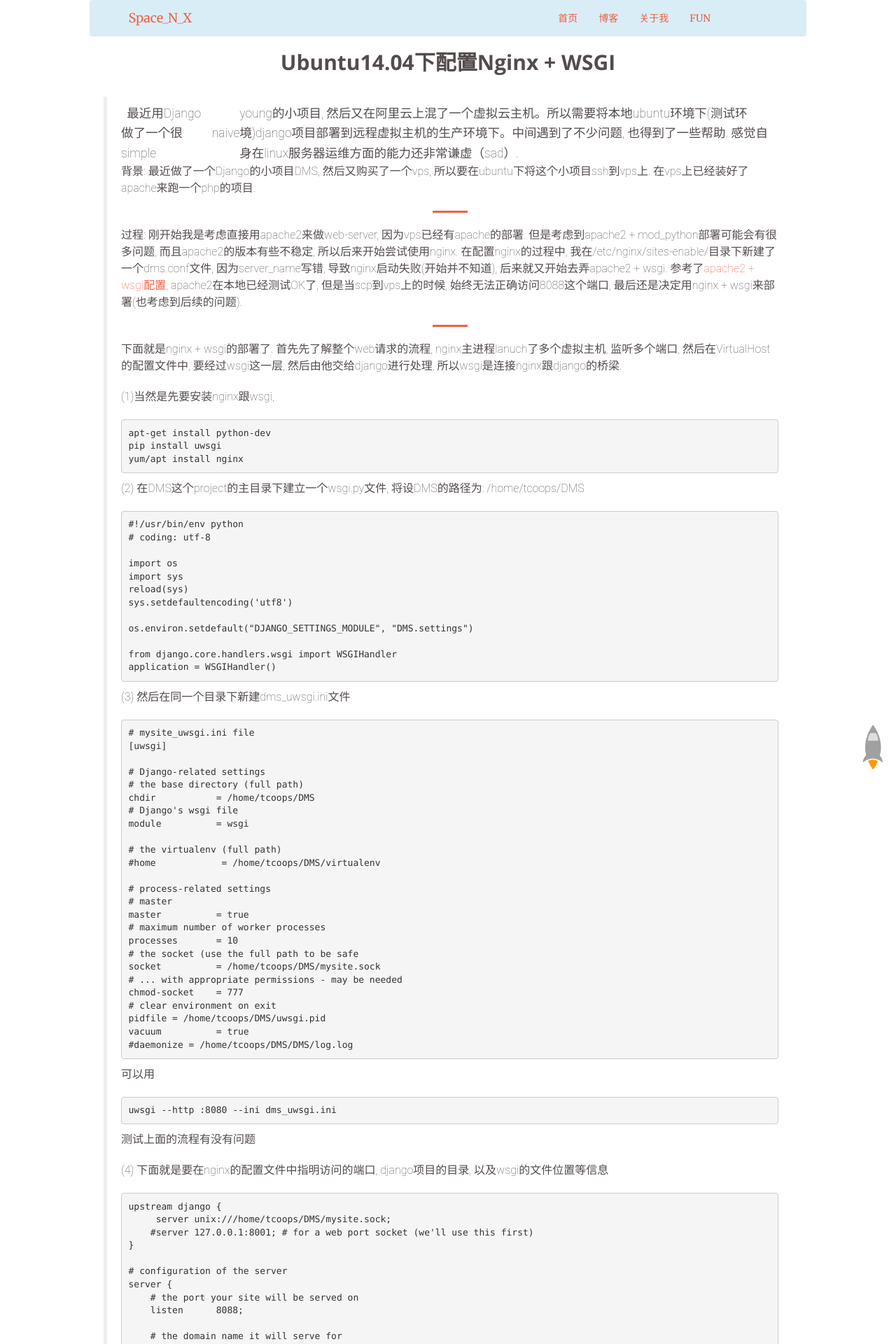
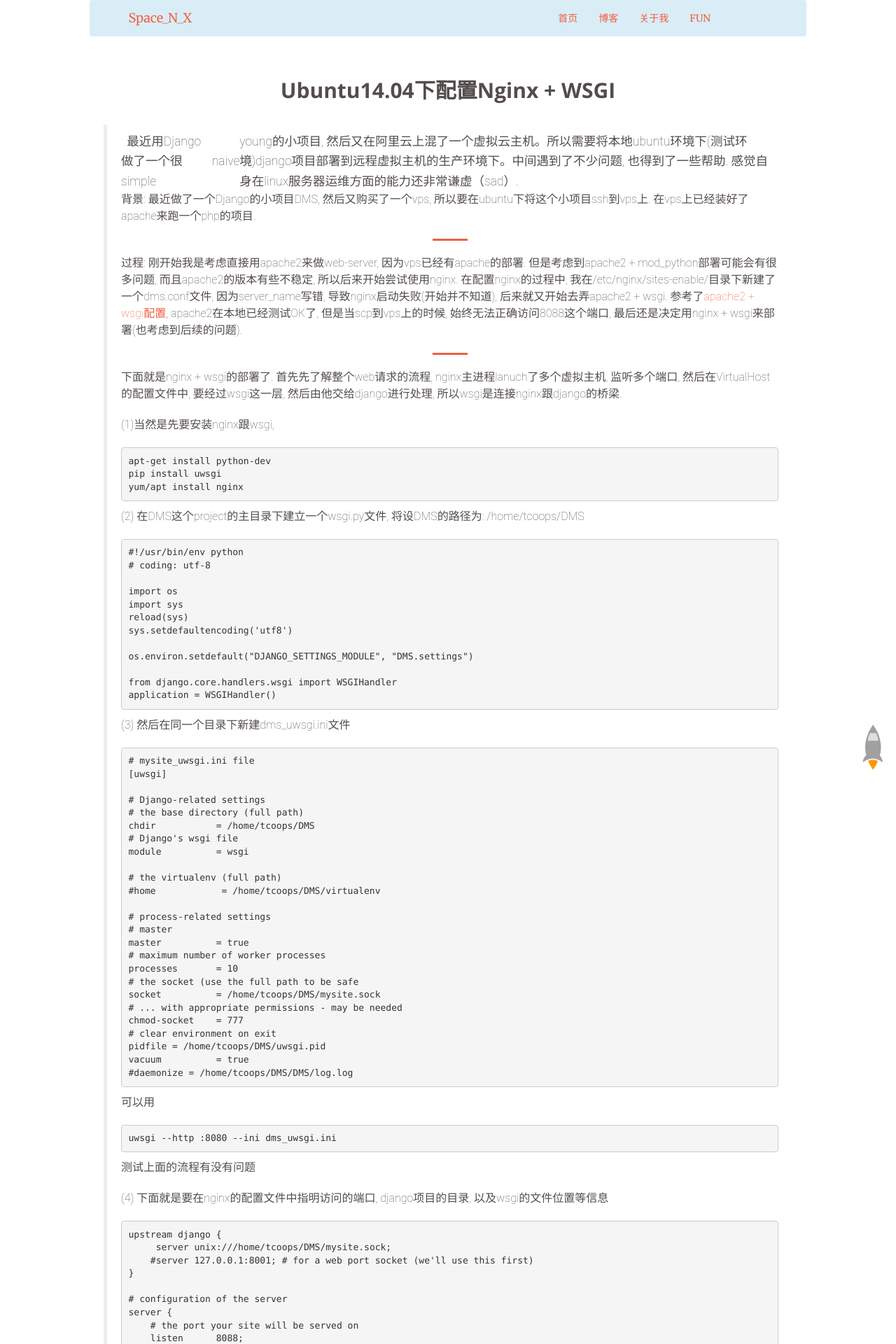
Before and after one commit to tcOops/hololens, a Jekyll site: the page built from _posts/2015-08-20-Linux-Nginx-WSGI.md, in a window 1280 px wide. Shown: the top 1920 px of the page at 70% size. Built offline with Jekyll 4.4.1, drawn with Linux system fonts in a browser that asks for light colours; Markdown is read by kramdown in place of the engine named in the settings; comment, search, counter and statistics services are not loaded.

Commit message:
add kuxuan xiaoguo

```diff
--- a/css/main_.css
+++ b/css/main_.css
@@ -57,7 +57,7 @@
 }
 
 .post-content{
-	padding:0px 20px 20px 20px;
+	padding:20px 20px 20px 20px;
   font-family: "Roboto","Helvetica Neue",Helvetica,Arial,sans-serif;
   font-size: 14px;
   line-height: 1.625;
```
